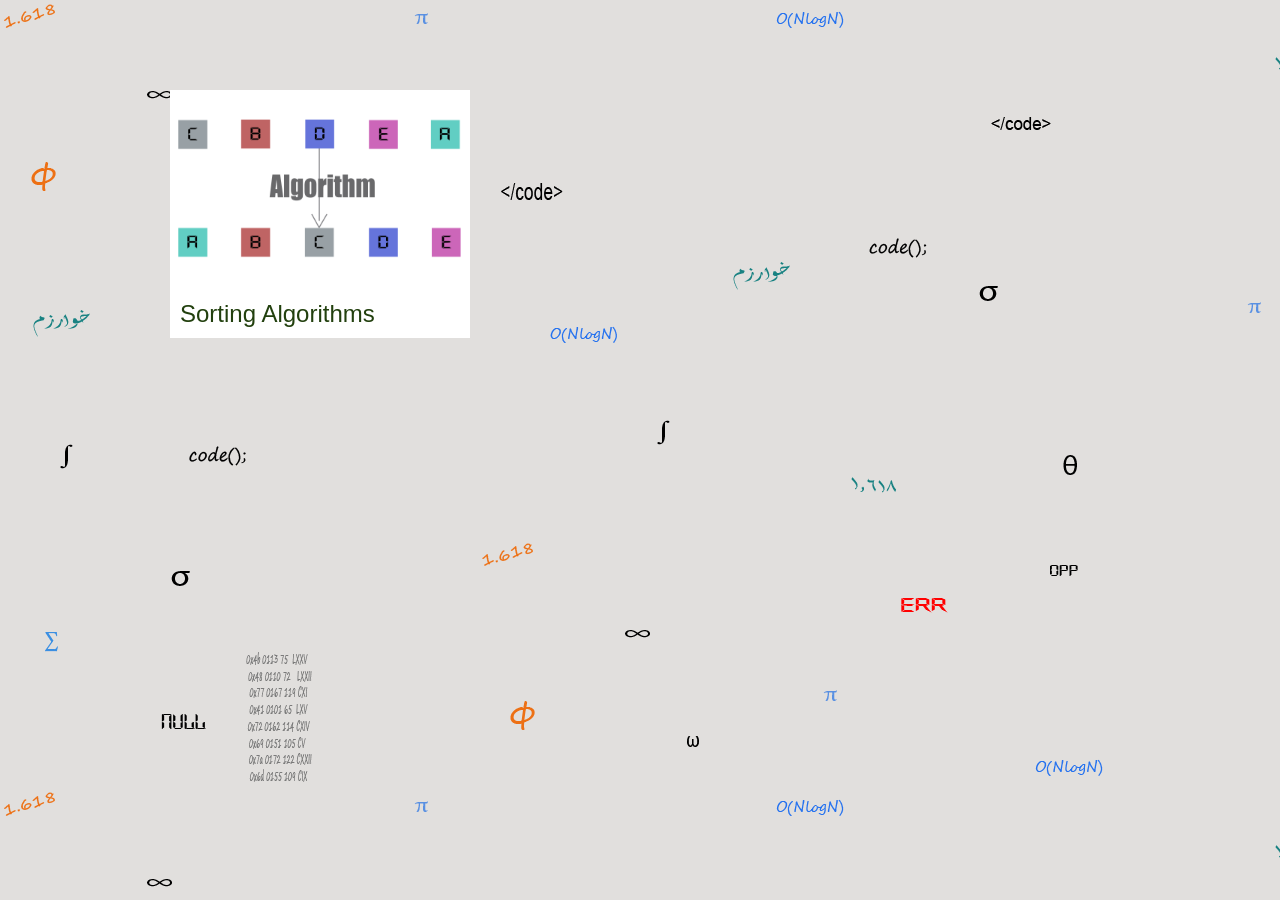
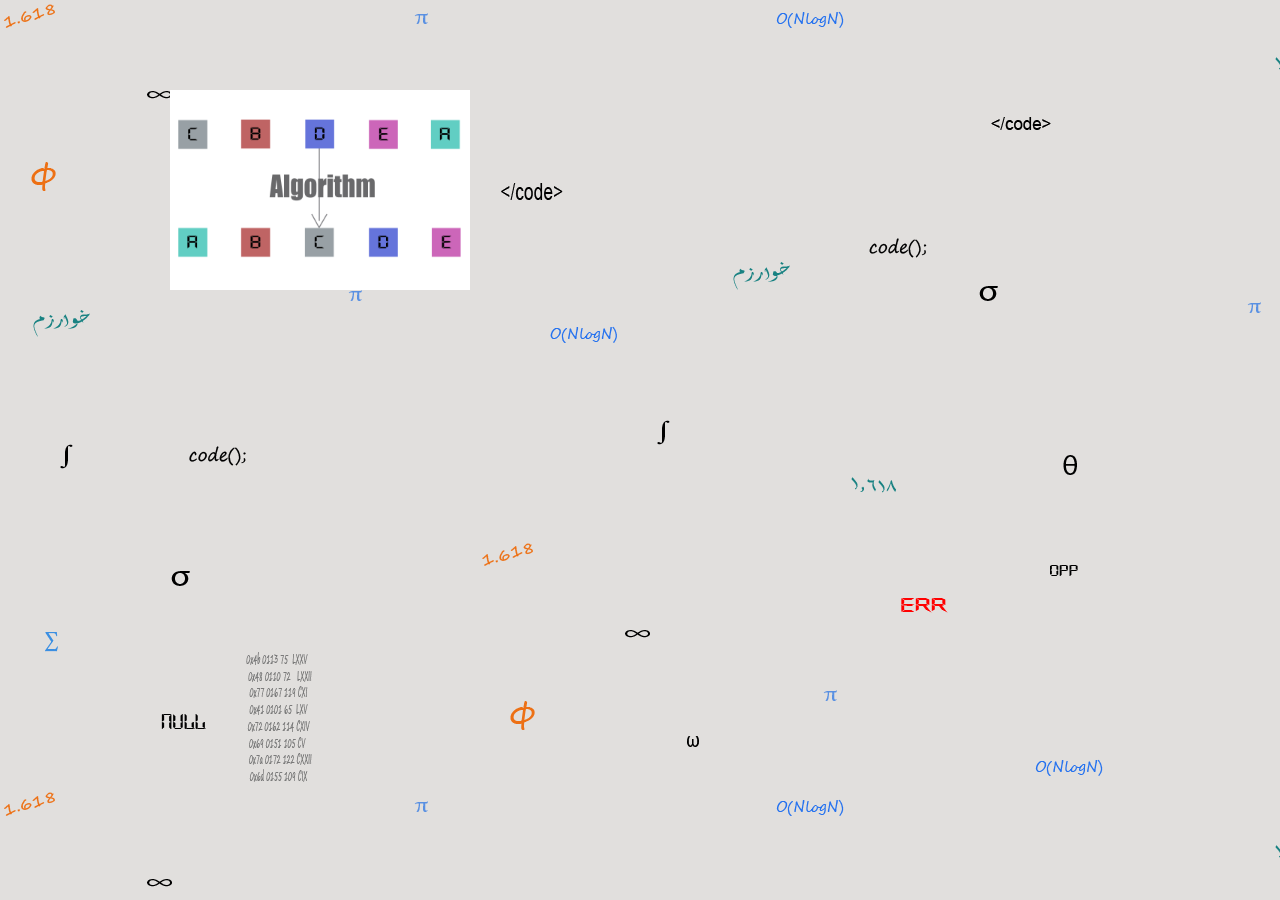
Before and after one commit to vindar42/khwarizm2, a Jekyll site: the page built from algorithm.html, in a window 1280 px wide. Built offline with Jekyll 4.4.1, drawn with Linux system fonts in a browser that asks for light colours.

Commit message:
Update algorithm.html

```diff
--- a/algorithm.html
+++ b/algorithm.html
@@ -9,11 +9,6 @@
     <div class = "article-node-img">
       <img src= "{{site.baseurl}}{{article.img}}" class = "article-node-img">
     </div>
-    <span class = "article-node-par">
-      <p style="margin:10px;">
-      {{article.title}}
-      </p>
-    </span>
     </a>
   </div>
   {% endfor %}
```
